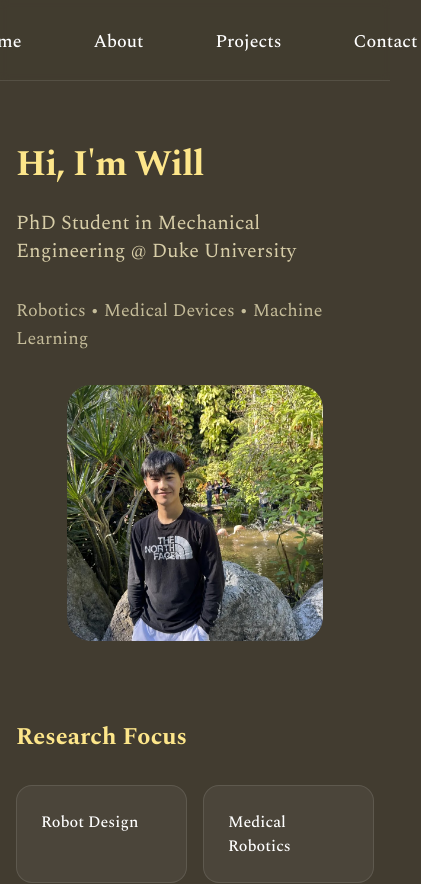
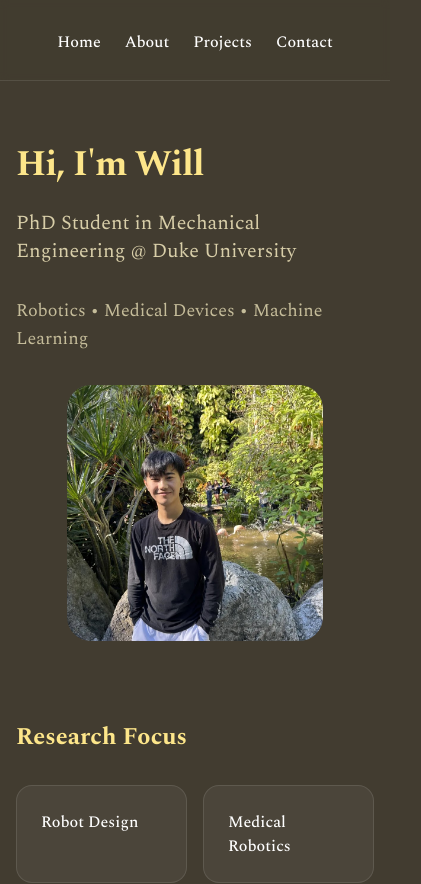
Before and after one commit to will-d-chen/personal-website, a Next.js app: page / in a window 390 px wide. Shown: the top 884 px of the page, 421 px wide, since content can reach past the window. Built offline with nearby package versions, Linux system fonts and the light colour scheme.

Commit message:
optimize navigation for mobile

```diff
--- a/src/app/contact/page.tsx
+++ b/src/app/contact/page.tsx
@@ -7,14 +7,14 @@ export default function Contact() {
         <div className="space-y-4">
           <div>
             <h2 className="text-lg font-medium text-amber-200">Email</h2>
-            <a href="mailto:will.chen@duke.edu" className="text-amber-300 hover:underline">
+            <a href="mailto:will.chen@duke.edu" className="text-amber-300">
               will.chen@duke.edu
             </a>
           </div>
 
           <div>
             <h2 className="text-lg font-medium text-amber-200">Phone</h2>
-            <a href="tel:9204280645" className="text-amber-300 hover:underline">
+            <a href="tel:9204280645" className="text-amber-300">
               (920) 428-0645
             </a>
           </div>
@@ -31,13 +31,13 @@ export default function Contact() {
           <div>
             <h2 className="text-lg font-medium text-amber-200">Links</h2>
             <div className="flex space-x-4 mt-2">
-              <a href="https://www.linkedin.com/in/william-d-chen-878b1b174/" target="_blank" rel="noreferrer" className="text-amber-300 hover:underline">
+              <a href="https://www.linkedin.com/in/william-d-chen-878b1b174/" target="_blank" rel="noreferrer" className="text-amber-300">
                 LinkedIn
               </a>
-              <a href="https://github.com/will-d-chen" target="_blank" rel="noreferrer" className="text-amber-300 hover:underline">
+              <a href="https://github.com/will-d-chen" target="_blank" rel="noreferrer" className="text-amber-300">
                 GitHub
               </a>
-              <a href="https://scholar.google.com/citations?user=_y5PQDYAAAAJ&hl=en&oi=sra" target="_blank" rel="noreferrer" className="text-amber-300 hover:underline">
+              <a href="https://scholar.google.com/citations?user=_y5PQDYAAAAJ&hl=en&oi=sra" target="_blank" rel="noreferrer" className="text-amber-300">
                 Google Scholar
               </a>
             </div>
--- a/src/app/globals.css
+++ b/src/app/globals.css
@@ -25,6 +25,6 @@
 
   /* Custom card component */
   .card {
-    @apply bg-white/5 border border-white/10 rounded-2xl p-6 transition-all duration-200 hover:bg-white/10;
+    @apply bg-white/5 border border-white/10 rounded-2xl p-6;
   }
 }
--- a/src/app/layout.tsx
+++ b/src/app/layout.tsx
@@ -70,11 +70,11 @@ function Header() {
     <header className="sticky top-0 z-10 backdrop-blur-sm bg-custom-brown/80 border-b border-white/10">
       <div className="max-w-5xl mx-auto px-4 sm:px-6 lg:px-8">
         <div className="flex justify-center h-20">
-          <nav className="flex space-x-16 items-center">
-            <a href="/" className="inline-flex items-center px-1 pt-1 text-lg font-medium hover:text-amber-200">Home</a>
-            <a href="/about" className="inline-flex items-center px-1 pt-1 text-lg font-medium hover:text-amber-200">About</a>
-            <a href="/projects" className="inline-flex items-center px-1 pt-1 text-lg font-medium hover:text-amber-200">Projects</a>
-            <a href="/contact" className="inline-flex items-center px-1 pt-1 text-lg font-medium hover:text-amber-200">Contact</a>
+          <nav className="flex space-x-4 sm:space-x-8 md:space-x-16 items-center">
+            <a href="/" className="inline-flex items-center px-1 pt-1 text-base sm:text-lg font-medium hover:text-amber-200">Home</a>
+            <a href="/about" className="inline-flex items-center px-1 pt-1 text-base sm:text-lg font-medium hover:text-amber-200">About</a>
+            <a href="/projects" className="inline-flex items-center px-1 pt-1 text-base sm:text-lg font-medium hover:text-amber-200">Projects</a>
+            <a href="/contact" className="inline-flex items-center px-1 pt-1 text-base sm:text-lg font-medium hover:text-amber-200">Contact</a>
           </nav>
         </div>
       </div>
@@ -95,9 +95,9 @@ function Footer() {
             Built with Next.js • React • TypeScript • Tailwind CSS
           </p>
           <div className="flex space-x-6">
-            <a href="https://github.com/will-d-chen" target="_blank" rel="noreferrer" className="text-amber-200/70 hover:text-amber-200">GitHub</a>
-            <a href="https://www.linkedin.com/in/william-d-chen-878b1b174/" target="_blank" rel="noreferrer" className="text-amber-200/70 hover:text-amber-200">LinkedIn</a>
-            <a href="https://scholar.google.com/citations?user=_y5PQDYAAAAJ&hl=en&oi=sra" target="_blank" rel="noreferrer" className="text-amber-200/70 hover:text-amber-200">Scholar</a>
+            <a href="https://github.com/will-d-chen" target="_blank" rel="noreferrer" className="text-amber-200/70">GitHub</a>
+            <a href="https://www.linkedin.com/in/william-d-chen-878b1b174/" target="_blank" rel="noreferrer" className="text-amber-200/70">LinkedIn</a>
+            <a href="https://scholar.google.com/citations?user=_y5PQDYAAAAJ&hl=en&oi=sra" target="_blank" rel="noreferrer" className="text-amber-200/70">Scholar</a>
           </div>
         </div>
       </div>
--- a/src/app/projects/page.tsx
+++ b/src/app/projects/page.tsx
@@ -83,7 +83,7 @@ export default function Projects() {
 
               <Link
                 href={`/projects/${project.id}`}
-                className="text-amber-300 hover:underline"
+                className="text-amber-300"
               >
                 Details →
               </Link>
```
